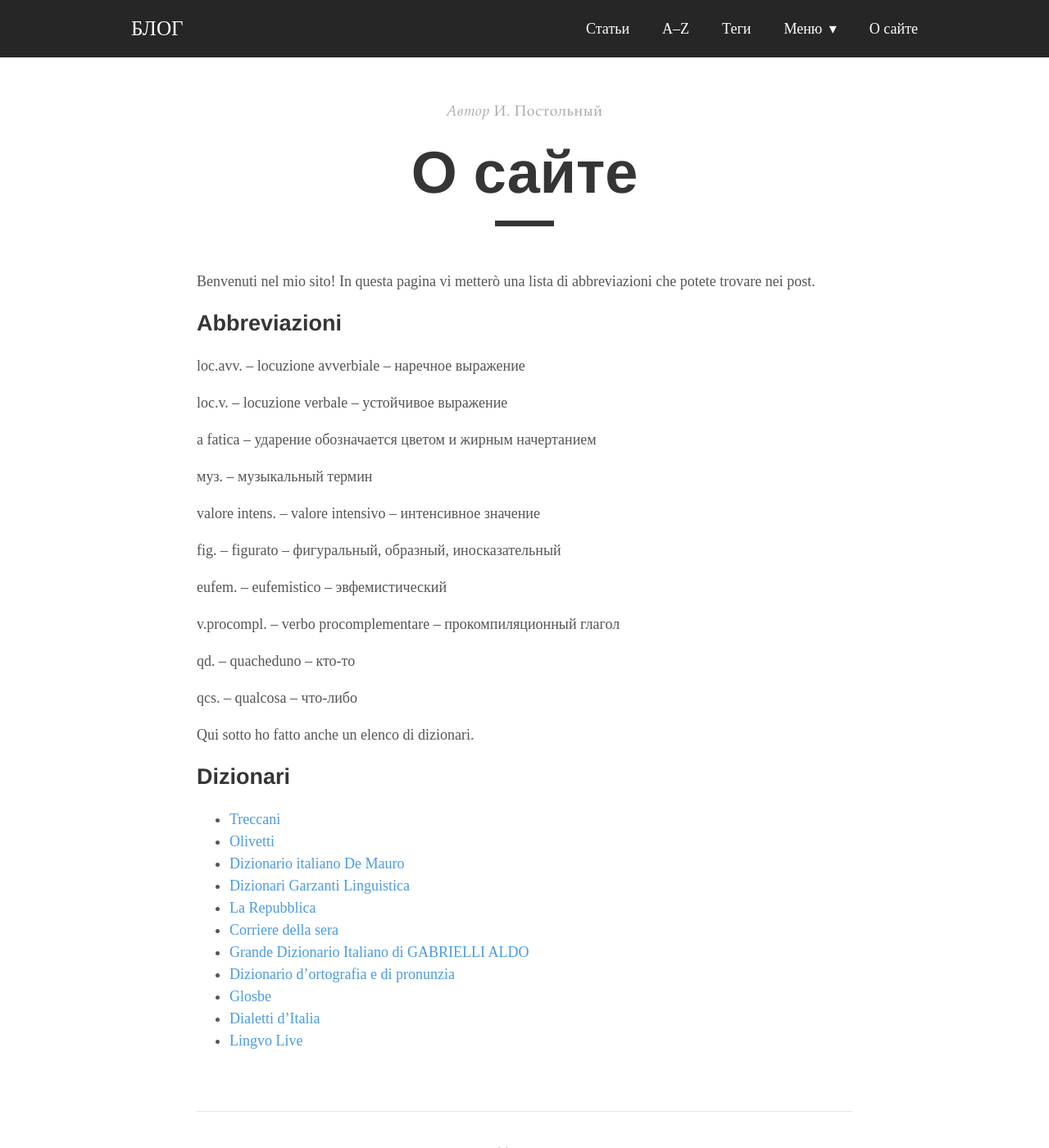
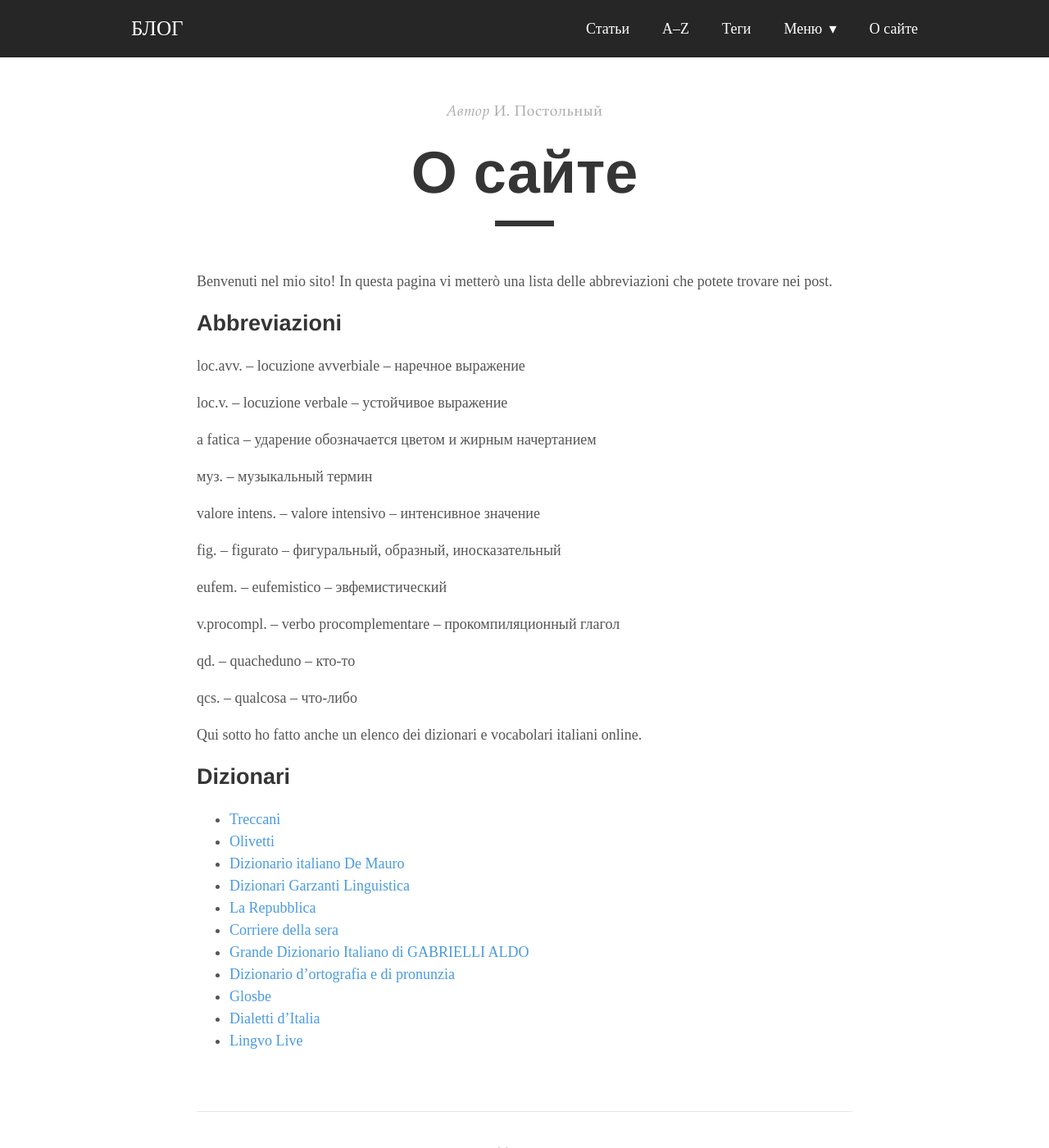
Before and after one commit to postolny/postolny.github.io, a Jekyll site: the page built from _pages/about.md, in a window 1280 px wide and 1400 px high. Shown: the whole window at 82% size. Built offline with Jekyll 4.4.1, drawn with Linux system fonts in a browser that asks for light colours; nearby versions of some CDN libraries.

Commit message:
Add files via upload

```diff
--- a/_pages/about.md
+++ b/_pages/about.md
@@ -5,7 +5,7 @@
 permalink: /about/
 ---
 
-Benvenuti nel mio sito! In questa pagina vi metterò una lista di abbreviazioni che potete trovare nei post.
+Benvenuti nel mio sito! In questa pagina vi metterò una lista delle abbreviazioni che potete trovare nei post.
 
 ## Abbreviazioni
 
@@ -29,7 +29,7 @@
 
 qcs. – qualcosa – что-либо
 
-Qui sotto ho fatto anche un elenco di dizionari.
+Qui sotto ho fatto anche un elenco dei dizionari e vocabolari italiani online.
 
 ## Dizionari
 
```
